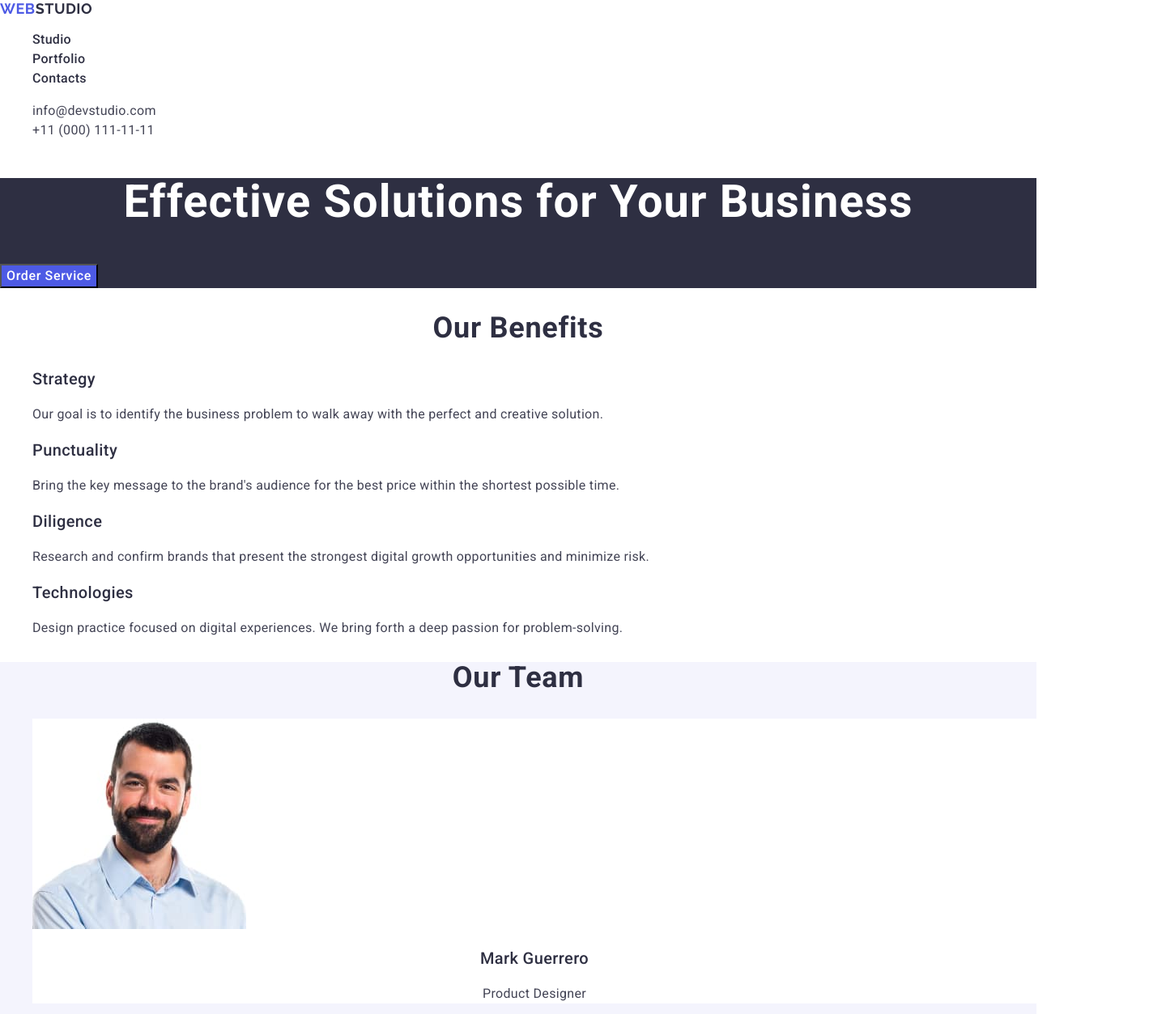
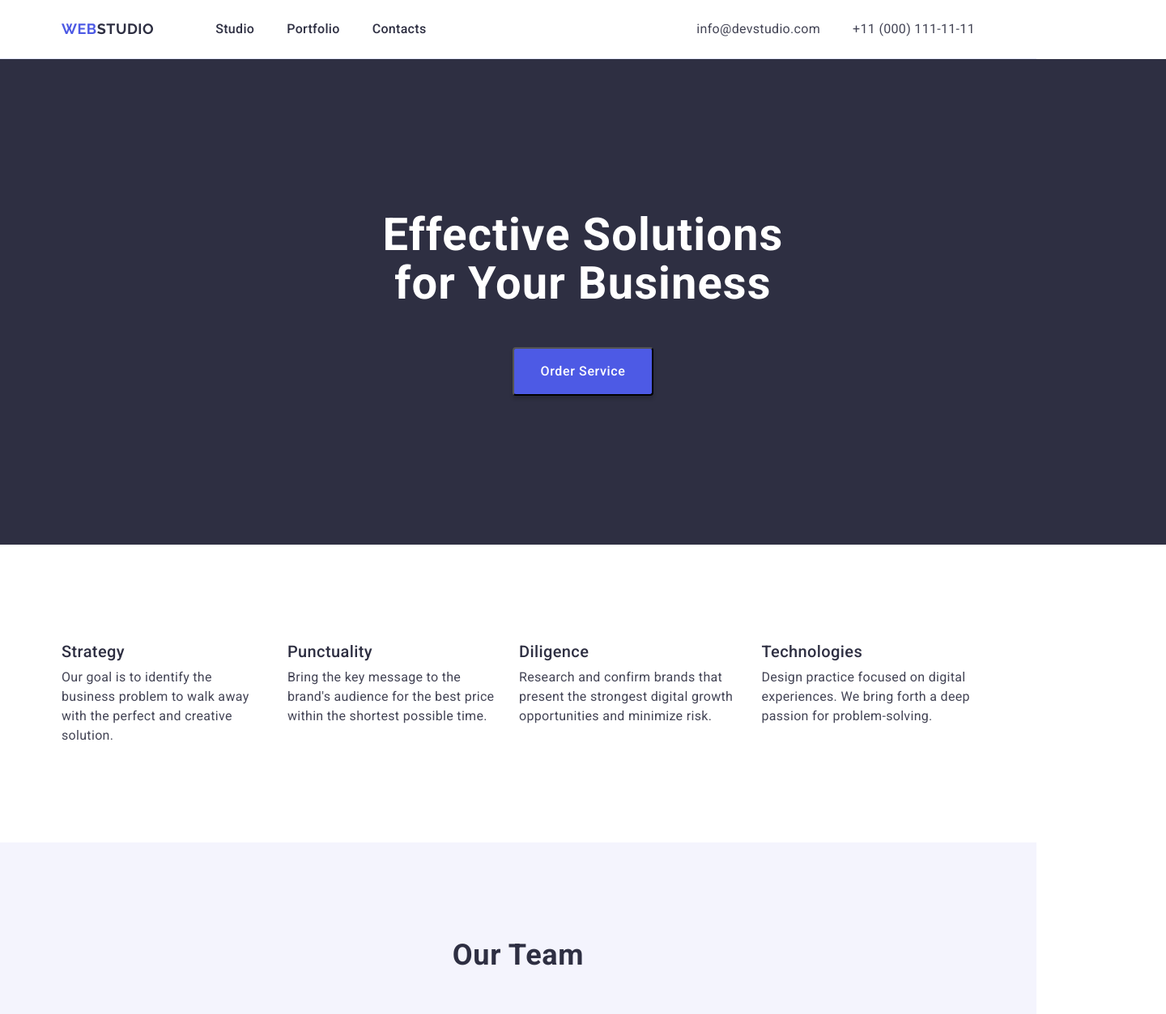
Before and after one commit to Nadiia1701/goit-markup-hw-03, a plain HTML site: page index.html in a window 1280 px wide. Shown: the top 1253 px of the page at 81% size, 1440 px wide, since content can reach past the window. Drawn offline with nearby package versions, Linux system fonts and the light colour scheme.

Commit message:
Summary1

```diff
--- a/css/style.css
+++ b/css/style.css
@@ -1,12 +1,87 @@
+h1, h2, h3, h4, h5, h6, p {
+    margin-top: 0;
+    margin-bottom: 0;
+}
+
+ul, ol {
+    margin-top: 0;
+    margin-bottom: 0;
+    padding-left: 0;
+}
+
+img {
+    display: block;
+}
+
+button {
+    cursor: pointer;
+}
+
 body {
     font-family: "Roboto", sans-serif;
     background-color: #FFFFFF;
     color: #434455;
 }
 
-.logotype, .logo-span-one, .logo-span-two, .menu, .menu-link, .contact-list, .contact-link, .benefits-list, .team-list, .portfolio-list {
+.visually-hidden {
+    position: absolute;
+    width: 1px;
+    height: 1px;
+    margin: -1px;
+    border: 0;
+    padding: 0;
+
+    white-space: nowrap;
+    clip-path: inset(100%);
+    clip: rect(0 0 0 0);
+    overflow: hidden;
+  }
+
+.container {
+    width: 1158px;
+    margin-left: auto;
+    margin-right: auto;
+    padding-left: 15px;
+    padding-right: 15px;
+}
+
+.logotype, .logo-span-one, .logo-span-two, .list, .menu-link, .contact-link {
     text-decoration: none;
     list-style-type: none;
+}
+
+.section {
+    padding-top: 120px;
+    padding-bottom: 120px;
+}
+
+.page-header {
+    padding-top: 24px;
+    padding-bottom: 24px;
+    border-bottom: 1px solid #E7E9FC;
+}
+
+.container-flex {
+    display: flex;
+    align-items: center;
+    justify-content: space-between;
+}
+
+.page-nav {
+    display: flex;
+    align-items: center;
+}
+
+.menu {
+    display: flex;
+    column-gap: 40px;
+}
+
+.contact {
+    display: flex;
+    align-items: center;
+    column-gap: 40px;
+    font-style: normal
 }
 
 .logotype {
@@ -17,6 +92,7 @@ body {
     line-height: 1.17;
     letter-spacing: 0.03em;
     text-transform: uppercase;
+    margin-right: 76px;
 }
 
 .logo-span-one {
@@ -33,10 +109,6 @@ body {
 
 .menu-link:hover, .menu-link:focus {
     color: #404BBF;
-}
-
-.contact {
-    font-style: normal
 }
 
 .contact-link {
@@ -57,19 +129,31 @@ body {
 
 .hero {
     background-color: #2E2F42;
+    width: 1440px;
+    height: 600px;
 }
 
 .main-title {
-    color: #FFFFFF;
+    width: 496px;
+    margin-right: auto;
+    margin-bottom: 48px;
+    margin-left: auto;
+    padding-top: 188px;
     text-align: center;
     font-size: 56px;
     line-height: 1.07;
     letter-spacing: 0.02em;
+    color: #FFFFFF;
 }
 
 .button {
-    background-color: #4D5AE5;
-    color:#FFFFFF;
+    display: block;
+    margin-right: auto;
+    margin-left: auto;
+    padding: 16px 32px;
+    gap: 10px;
+    border-radius: 4px;
+    box-shadow: 0px 4px 4px 0px rgba(0, 0, 0, 0.15);
     font-family: inherit;
     font-size: 16px;
     font-style: normal;
@@ -77,10 +161,21 @@ body {
     line-height: 1.5;
     letter-spacing: 0.04em;
     cursor: pointer;
+    background-color: #4D5AE5;
+    color:#FFFFFF;
 }
 
 .button:hover, .button:focus {
     background-color: #404BBF;
+}
+
+.benefits-list, .team-list {
+    display: flex;
+    column-gap: 24px;
+}
+
+.benefits-list-item, .team-list-item {
+    width: ((100% - 3 * 24px) / 4);
 }
 
 .benefits-list-title {
@@ -89,6 +184,7 @@ body {
     font-weight: 500;
     line-height: 1.2;
     letter-spacing: 0.02em;
+    margin-bottom: 8px;
 }
 
 .benefits-list-text {
@@ -104,9 +200,13 @@ body {
 
 .team-list-item {
     background-color: #FFFFFF;
+    border-radius: 0px 0px 4px 4px;
+    width: 264px;
+    height: 380px;
 }
 
-.benefits-section-title, .team-section-title, .portfolio-section-title {
+.section-title {
+    margin-bottom: 72px;
     color: #2E2F42;
     text-align: center;
     font-size: 36px;
@@ -125,6 +225,13 @@ body {
     color:#2E2F42;
 }
 
+.team-list-title {
+    margin-top: 32px;
+    margin-right: auto;
+    margin-bottom: 8px;
+    margin-left: auto;
+}
+
 .team-list-text, .portfolio-list-text {
     text-align: center;
     font-size: 16px;
@@ -132,11 +239,37 @@ body {
     letter-spacing: 0.02em;
 }
 
+.team-list-text {
+    margin-right: auto;
+    margin-bottom: 8px;
+    margin-left: auto;
+}
+
 .portfolio {
     background-color: #FFFFFF;
 }
 
-.footer-section {
+.portfolio-list {
+    display: flex;
+    flex-wrap: wrap;
+    column-gap: 24px;
+    row-gap: 48px;
+}
+
+.portfolio-list-item {
+    width: ((100% - 2 * 24px) / 3);
+}
+
+.portfolio-list-title {
+    margin-top: 32px;
+    margin-bottom: 8px;
+}
+
+.portfolio-list-text {
+    margin-bottom: 32px;
+}
+
+.footer {
     background-color: #2E2F42;
 }
 
@@ -144,10 +277,16 @@ body {
     color:#F4F4FD;
 }
 
+.logo-footer {
+    margin-bottom: 17px;
+}
+
 .footer-text {
-    color:#F4F4FD;
+    width: 264px;
+    height: 72px;
     font-family: "Roboto", sans-serif;
     font-size: 16px;
     line-height: 1.5;
     letter-spacing: 0.02em;
+    color:#F4F4FD;
 }
--- a/index.html
+++ b/index.html
@@ -18,20 +18,23 @@
   </head>
   <body>
     <header class="page-header">
+      <div class="container container-flex">
         <nav class="page-nav">
           <a href="./index.html" class="logotype"
             >Web<span class="logo-span-one">Studio</span>
           </a>
-        <ul class="menu">
+          <ul class="menu list">
             <li class="menu-item">
               <a class="menu-link" href="./index.html">Studio</a>
             </li>
-          <li class="menu-item"><a class="menu-link" href="">Portfolio</a></li>
+            <li class="menu-item">
+              <a class="menu-link" href="">Portfolio</a>
+            </li>
             <li class="menu-item"><a class="menu-link" href="">Contacts</a></li>
           </ul>
         </nav>
         <address class="contact">
-        <ul class="contact-list">
+          <ul class="contact list">
             <li>
               <a
                 class="contact-link"
@@ -48,37 +51,41 @@
             </li>
           </ul>
         </address>
+      </div>
     </header>
     <main>
       <section class="hero">
+        <div class="container">
           <h1 class="main-title">Effective Solutions for Your Business</h1>
           <button type="button" class="button">Order Service</button>
+        </div>
       </section>
-      <section class="benefits">
-        <h2 class="benefits-section-title">Our benefits</h2>
-        <ul class="benefits-list">
-          <li>
+      <section class="benefits section">
+        <div class="container">
+          <h2 class="visually-hidden">Our benefits</h2>
+          <ul class="benefits-list list">
+            <li class="benefits-list-item">
               <h3 class="benefits-list-title">Strategy</h3>
               <p class="benefits-list-text">
-              Our goal is to identify the business problem to walk away with the
-              perfect and creative solution.
+                Our goal is to identify the business problem to walk away with
+                the perfect and creative solution.
               </p>
             </li>
-          <li>
+            <li class="benefits-list-item">
               <h3 class="benefits-list-title">Punctuality</h3>
               <p class="benefits-list-text">
                 Bring the key message to the brand's audience for the best price
                 within the shortest possible time.
               </p>
             </li>
-          <li>
+            <li class="benefits-list-item">
               <h3 class="benefits-list-title">Diligence</h3>
               <p class="benefits-list-text">
                 Research and confirm brands that present the strongest digital
                 growth opportunities and minimize risk.
               </p>
             </li>
-          <li>
+            <li class="benefits-list-item">
               <h3 class="benefits-list-title">Technologies</h3>
               <p class="benefits-list-text">
                 Design practice focused on digital experiences. We bring forth a
@@ -86,10 +93,12 @@
               </p>
             </li>
           </ul>
+        </div>
       </section>
-      <section class="team">
-        <h2 class="team-section-title">Our Team</h2>
-        <ul class="team-list">
+      <section class="team section">
+        <div class="container">
+          <h2 class="team-title section-title">Our Team</h2>
+          <ul class="team-list list">
             <li class="team-list-item">
               <img
                 src="./images/img1.jpg"
@@ -131,10 +140,12 @@
               <p class="team-list-text">UI Designer</p>
             </li>
           </ul>
+        </div>
       </section>
-      <section class="portfolio">
-        <h2 class="portfolio-section-title">Our Portfolio</h2>
-        <ul class="portfolio-list">
+      <section class="portfolio section">
+        <div class="container">
+          <h2 class="portfolio-title section-title">Our Portfolio</h2>
+          <ul class="portfolio-list list">
             <li class="portfolio-list-item">
               <img
                 src="./images/img5.jpg"
@@ -196,16 +207,19 @@
               <p class="portfolio-list-text">Marketing</p>
             </li>
           </ul>
+        </div>
       </section>
     </main>
-    <footer class="footer-section">
-      <a href="./index.html" class="logotype"
+    <footer class="footer section">
+      <div class="container">
+        <a href="./index.html" class="logotype logo-footer"
           >Web<span class="logo-span-two">Studio</span></a
         >
         <p class="footer-text">
-        Increase the flow of customers and sales for your business with digital
-        marketing & growth solutions.
+          Increase the flow of customers and sales for your business with
+          digital marketing & growth solutions.
         </p>
+      </div>
     </footer>
   </body>
 </html>
```
Lines whose indentation alone changed are shown as unchanged.
